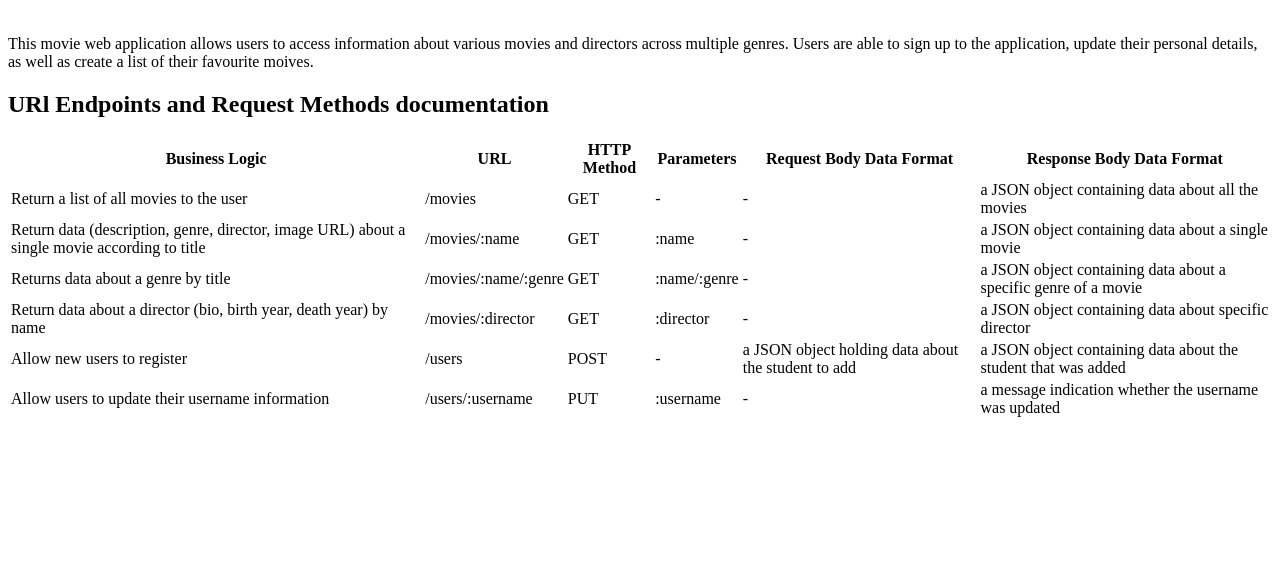
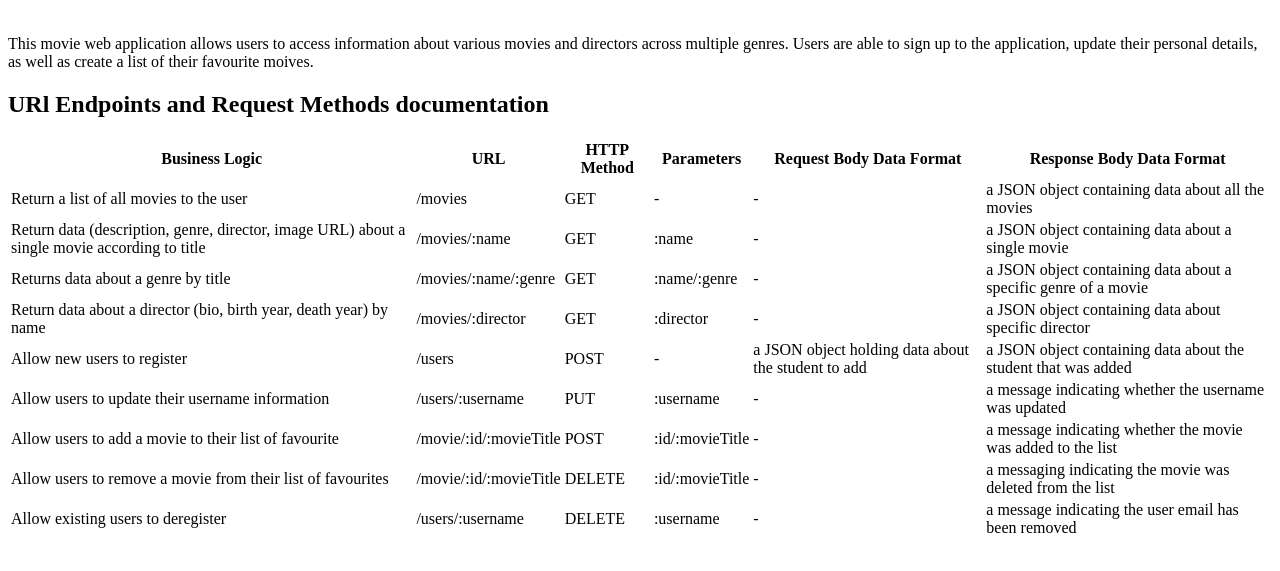
Before and after one commit to gab246/movie_api, a website: page public/documentation.html in a window 1280 px wide. Shown: the part 79-650 px from the top of the page. Drawn offline with Linux system fonts and the light colour scheme.

Commit message:
added endpoint documentation - adding/deleting favourites, deleting account

```diff
--- a/public/documentation.html
+++ b/public/documentation.html
@@ -66,7 +66,31 @@
             <td>PUT</td>
             <td>:username</td>
             <td>-</td>
-            <td>a message indication whether the username was updated</td>
+            <td>a message indicating whether the username was updated</td>
+        </tr>
+        <tr>
+            <td>Allow users to add a movie to their list of favourite</td>
+            <td>/movie/:id/:movieTitle</td>
+            <td>POST</td>
+            <td>:id/:movieTitle</td>
+            <td>-</td>
+            <td>a message indicating whether the movie was added to the list </td>
+        </tr>
+        <tr>
+            <td>Allow users to remove a movie from their list of favourites</td>
+            <td>/movie/:id/:movieTitle</td>
+            <td>DELETE</td>
+            <td>:id/:movieTitle</td>
+            <td>-</td>
+            <td>a messaging indicating the movie was deleted from the list </td>
+        </tr>
+        <tr>
+            <td>Allow existing users to deregister</td>
+            <td>/users/:username</td>
+            <td>DELETE</td>
+            <td>:username</td>
+            <td>-</td>
+            <td>a message indicating the user email has been removed</td>
         </tr>
     </table>
 
```
